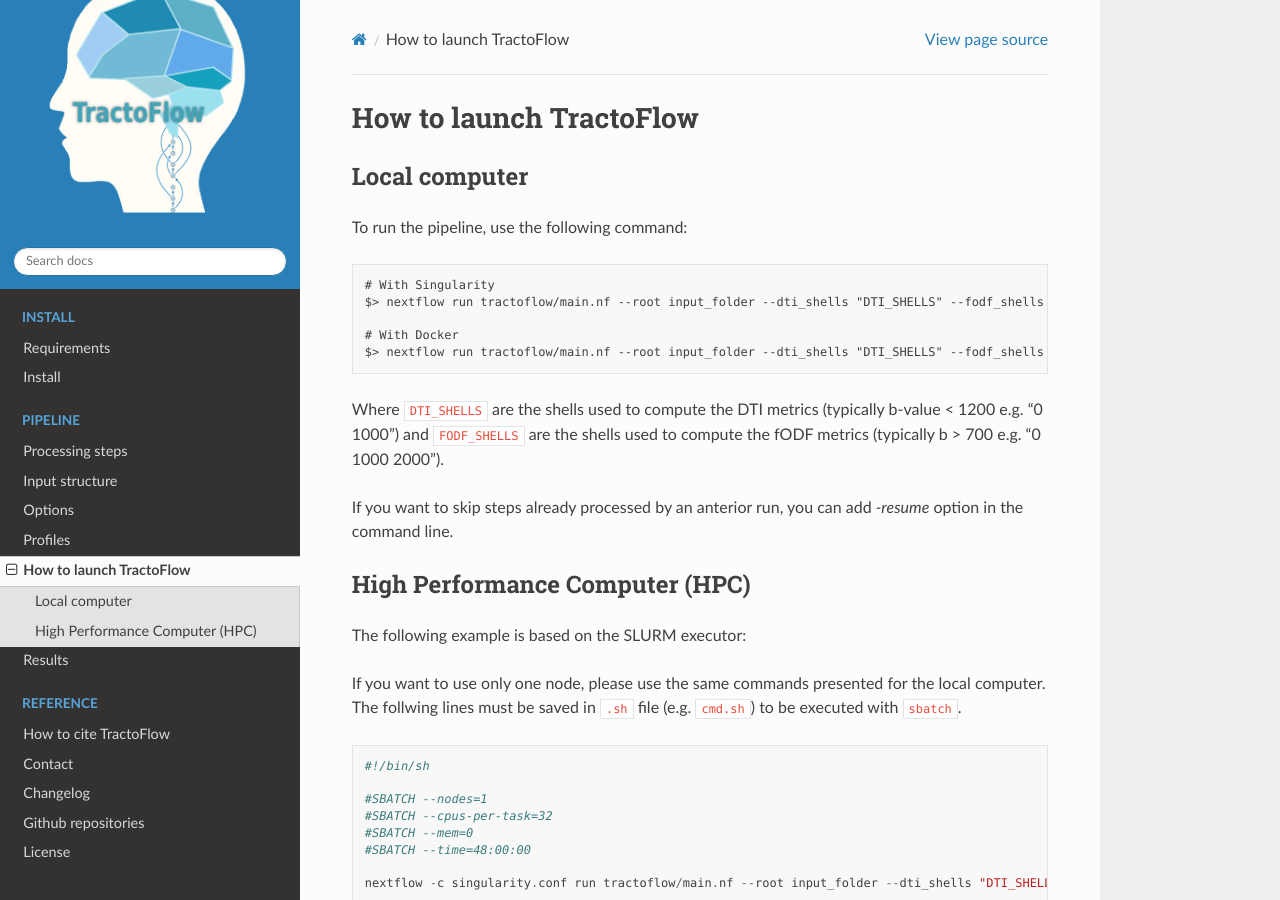
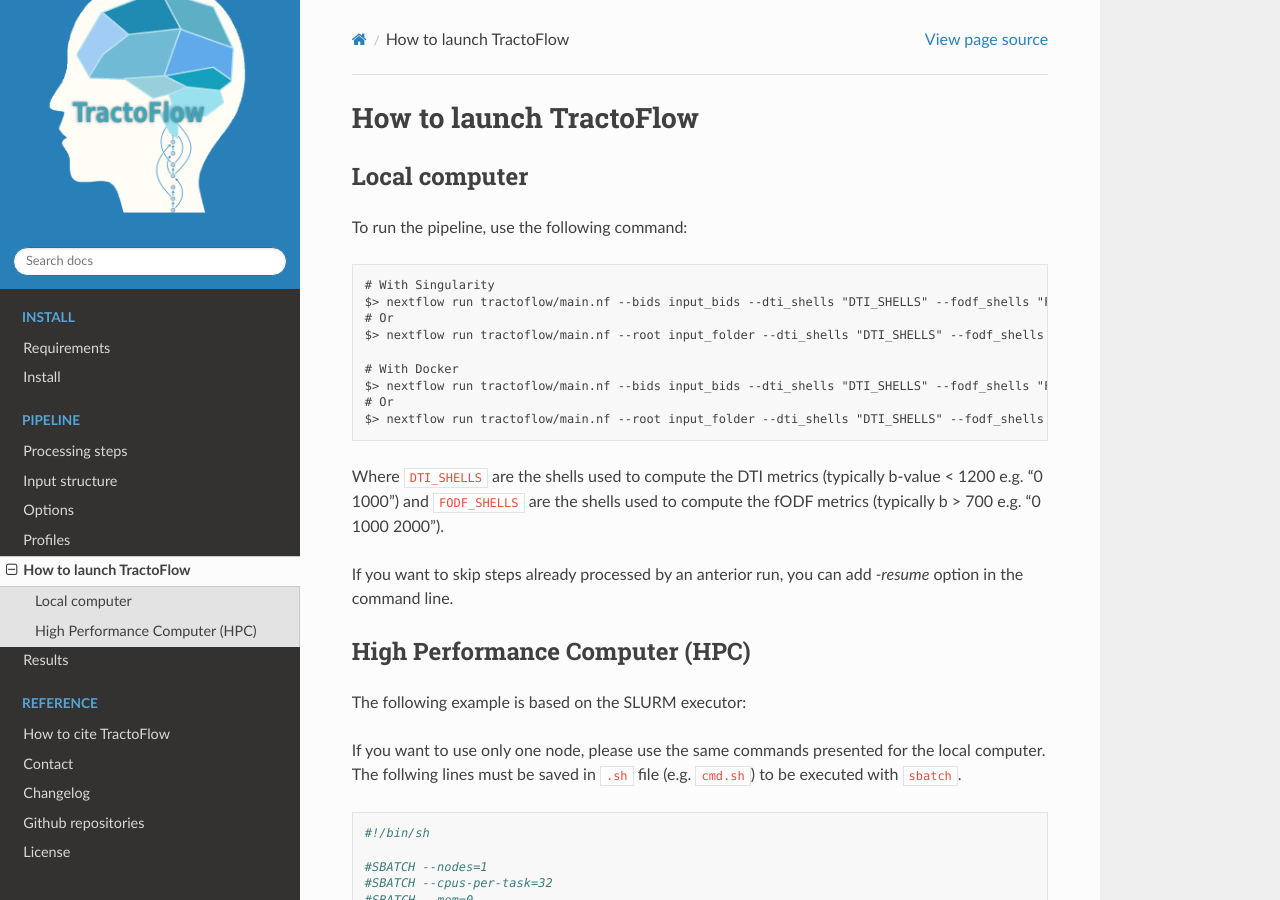
Before and after one commit to scilus/tractoflow_documentation, a Sphinx documentation site: the page built from source/pipeline/launch.rst, in a window 1280 px wide and 900 px high. Built offline with Sphinx 7.4.7 and the Read the Docs theme 2.0.0, drawn with Linux system fonts in a browser that asks for light colours.

Commit message:
Add bids in command example

```diff
--- a/source/pipeline/launch.rst
+++ b/source/pipeline/launch.rst
@@ -9,9 +9,13 @@
 ::
 
     # With Singularity
+    $> nextflow run tractoflow/main.nf --bids input_bids --dti_shells "DTI_SHELLS" --fodf_shells "FODF_SHELLS" -with-singularity singularity_name.img -resume
+    # Or
     $> nextflow run tractoflow/main.nf --root input_folder --dti_shells "DTI_SHELLS" --fodf_shells "FODF_SHELLS" -with-singularity singularity_name.img -resume
 
     # With Docker
+    $> nextflow run tractoflow/main.nf --bids input_bids --dti_shells "DTI_SHELLS" --fodf_shells "FODF_SHELLS" -with-docker singularity_name.img -resume
+    # Or
     $> nextflow run tractoflow/main.nf --root input_folder --dti_shells "DTI_SHELLS" --fodf_shells "FODF_SHELLS" -with-docker tractoflow:docker -resume
 
 Where ``DTI_SHELLS`` are the shells used to compute the DTI metrics
```
